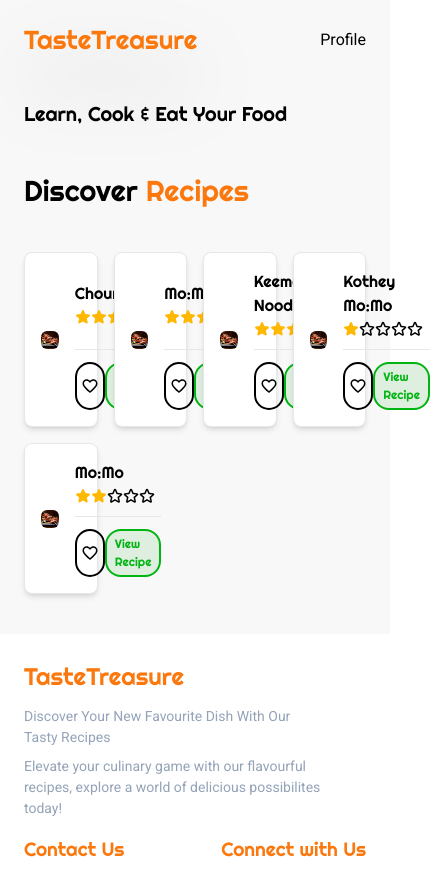
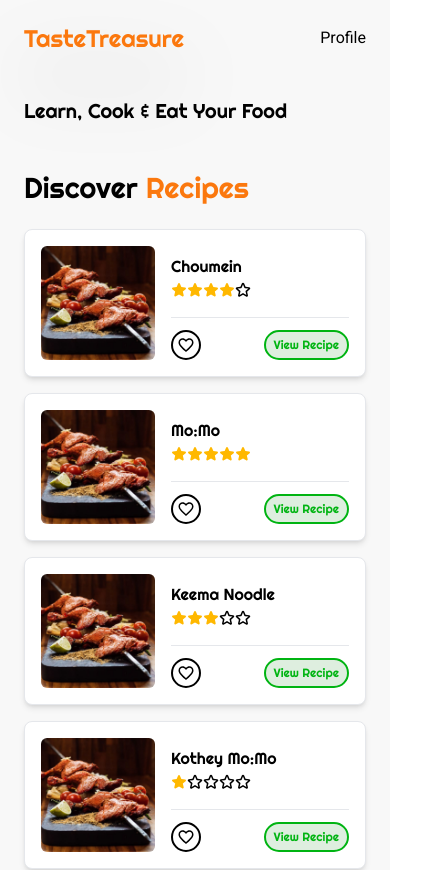
Before and after one commit to RoshanMaharjan7/RecipeWebAppFrontend, a React (Vite) app: page /recipes in a window 390 px wide. Shown: the top 870 px of the page, 430 px wide, since content can reach past the window. Built offline with nearby package versions, Linux system fonts and the light colour scheme.

Commit message:
Responsiveness update

```diff
--- a/src/components/CategoryCard.tsx
+++ b/src/components/CategoryCard.tsx
@@ -1,8 +1,8 @@
 const CategoryCard = () => {
   return (
-    <div className="max-h-[152.9px] min-w-[360px] relative bg-white flex-grow p-4 rounded-xl flex gap-4 font-righteous border border-gray-200 shadow-md overflow-hidden">
-      <img src="../nonVeg.jpg" className="w-[180px] rounded-full absolute -top-4 -left-10" />
-      <div className="flex flex-col justify-center gap-3 pl-[140px]">
+    <div className="max-h-[152.9px] min-w-[300px] relative bg-white flex-grow p-4 rounded-xl flex gap-4 font-righteous border border-gray-200 shadow-md overflow-hidden">
+      <img src="../nonVeg.jpg" className="w-[180px] rounded-full absolute -top-4 -left-[78px] sm:-left-10" />
+      <div className="flex flex-col justify-center gap-3 pl-[100px] sm:pl-[140px] flex-grow">
         <h4 className="text-[20px]">Non-Veg Recipes</h4>
         <p className="text-[#636363] text-[12px] font-medium ">
           Explore Non-Veg Recipes and Learn, Cook $ Eat your Nonn-Veg Food
--- a/src/components/Navbar.tsx
+++ b/src/components/Navbar.tsx
@@ -3,7 +3,7 @@ import { NavLink } from "react-router-dom";
 const Navbar = () => {
   return (
     <nav className="flex justify-between items-center py-[20px] gap-10">
-      <h1 className="drop-shadow-[0_35px_35px_rgba(0,0,0,0.25)] text-[#fb780e] text-[26px] md:text-3xl">
+      <h1 className="drop-shadow-[0_35px_35px_rgba(0,0,0,0.25)] text-[#fb780e] text-[24px] sm:text-3xl">
         TasteTreasure
       </h1>
       <span className="hidden lg:flex justify-evenly flex-grow px-20 max-w-[45rem] ">
--- a/src/components/RecipeCard.tsx
+++ b/src/components/RecipeCard.tsx
@@ -5,8 +5,8 @@ import { MdFavoriteBorder } from "react-icons/md";
 
 const RecipeCard = ({title, rating }:{title:string, rating: number}) => {
   return (
-    <div className="bg-white rounded-lg flex-grow flex items-center p-4 border border-gray-200 shadow-md gap-4">
-      <img src="../nonVeg.jpg" alt="" className="w-[45%] rounded-md" />
+    <div className="bg-white rounded-lg flex-grow flex items-center p-4 border border-gray-200 shadow-md gap-4 max-h-[148px] min-w-[294px]">
+      <img src="../nonVeg.jpg" alt="" className="h-full rounded-md" />
       <div className="flex flex-col  justify-between h-full flex-grow gap-3">
         <span className="flex flex-col justify-center flex-grow gap-1">
         <h3 className="font-medium text-[16px]">{title}</h3>
--- a/src/components/pages/Recipepage/RecipePage.tsx
+++ b/src/components/pages/Recipepage/RecipePage.tsx
@@ -10,7 +10,7 @@ const RecipePage = () => {
       <h2 className="text-[1.8rem] mt-[20px]">
         Discover <span className="text-[#fb780e]">Recipes</span>
       </h2>
-      <div className="grid grid-cols-4   gap-4 py-[40px]">
+      <div className="grid grid-cols-1 lg:grid-cols-2 xl:grid-cols-3 2xl:grid-cols-4 gap-4 py-[20px] md:py-[40px]">
         <RecipeCard title="Choumein" rating={4} />
         <RecipeCard title="Mo:Mo" rating={5} />
         <RecipeCard title="Keema Noodle" rating={3} />
```
